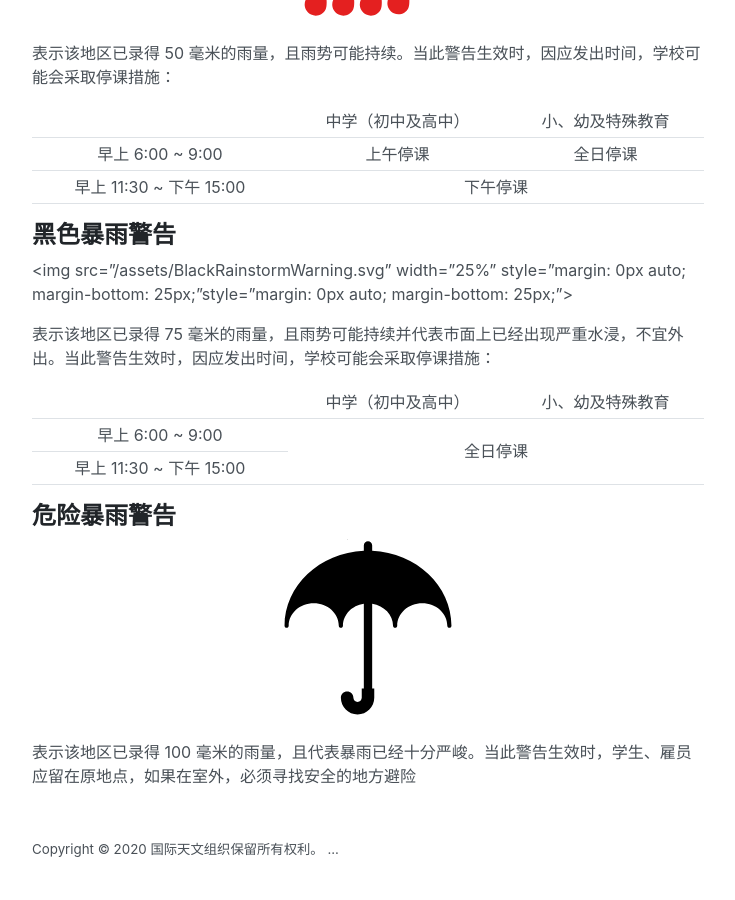
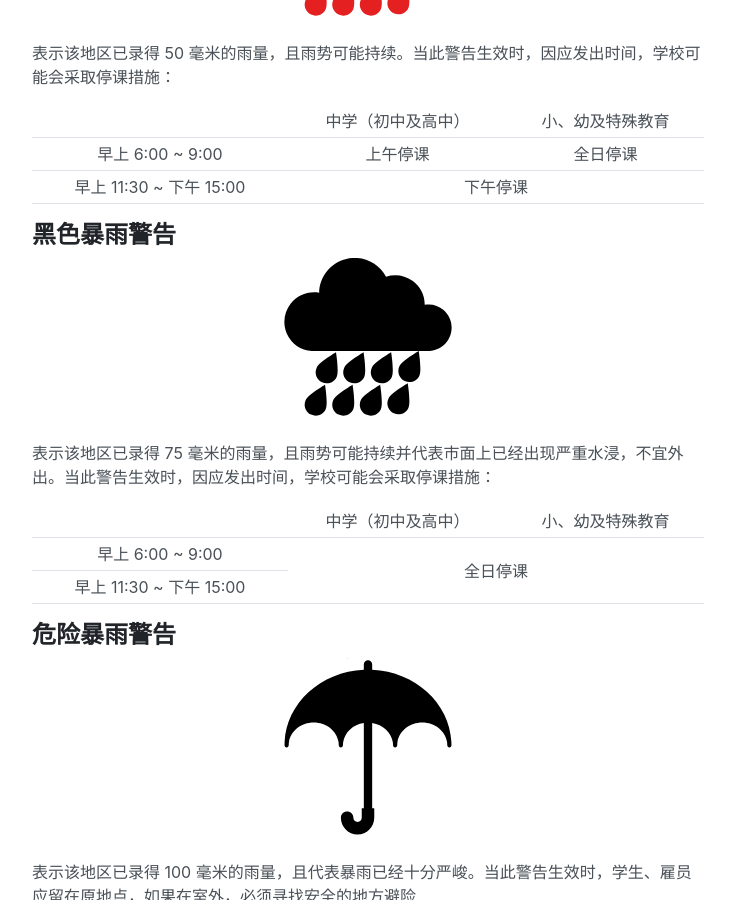
Before and after one commit to vunconf/vunconf.github.io, a Jekyll site: the page built from iao/osd/wns_intro.md, in a window 1280 px wide and 900 px high, scrolled down 1038 px. Shown: the whole window, without its empty margins (272-1007 px from the left). Built offline with Jekyll 4.4.1, drawn with Linux system fonts in a browser that asks for light colours.

Commit message:
Update wns_intro.md

```diff
--- a/iao/osd/wns_intro.md
+++ b/iao/osd/wns_intro.md
@@ -34,7 +34,7 @@
 </tbody>
 </table>
 <h2 id="RS_R">黑色暴雨警告</h2>
-<img src="/assets/BlackRainstormWarning.svg" width="25%" style="margin: 0px auto; margin-bottom: 25px;"style="margin: 0px auto; margin-bottom: 25px;">
+<img src="/assets/BlackRainstormWarning.svg" width="25%" style="margin: 0px auto; margin-bottom: 25px;">
 <p>表示该地区已录得 75 毫米的雨量，且雨势可能持续并代表市面上已经出现严重水浸，不宜外出。当此警告生效时，因应发出时间，学校可能会采取停课措施：</p>
 <table style="text-align: center">
     <tbody>
```
